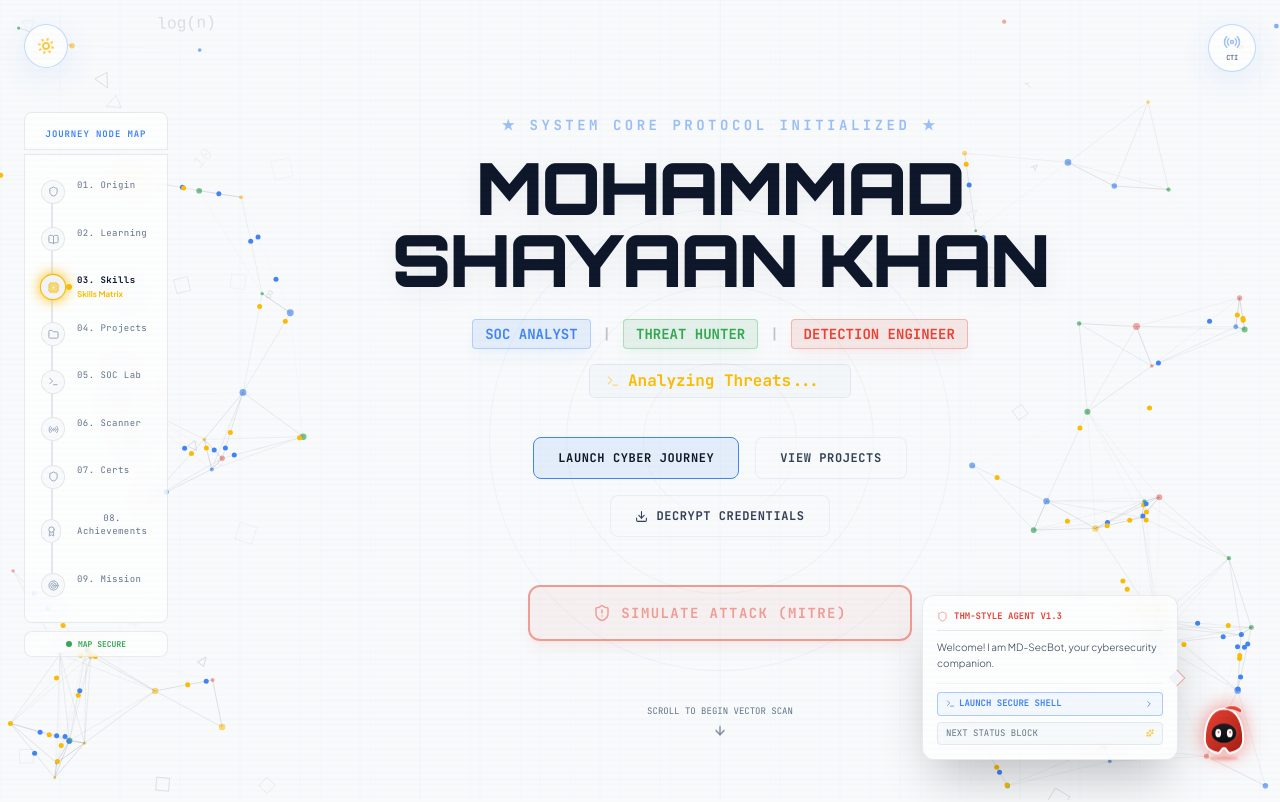
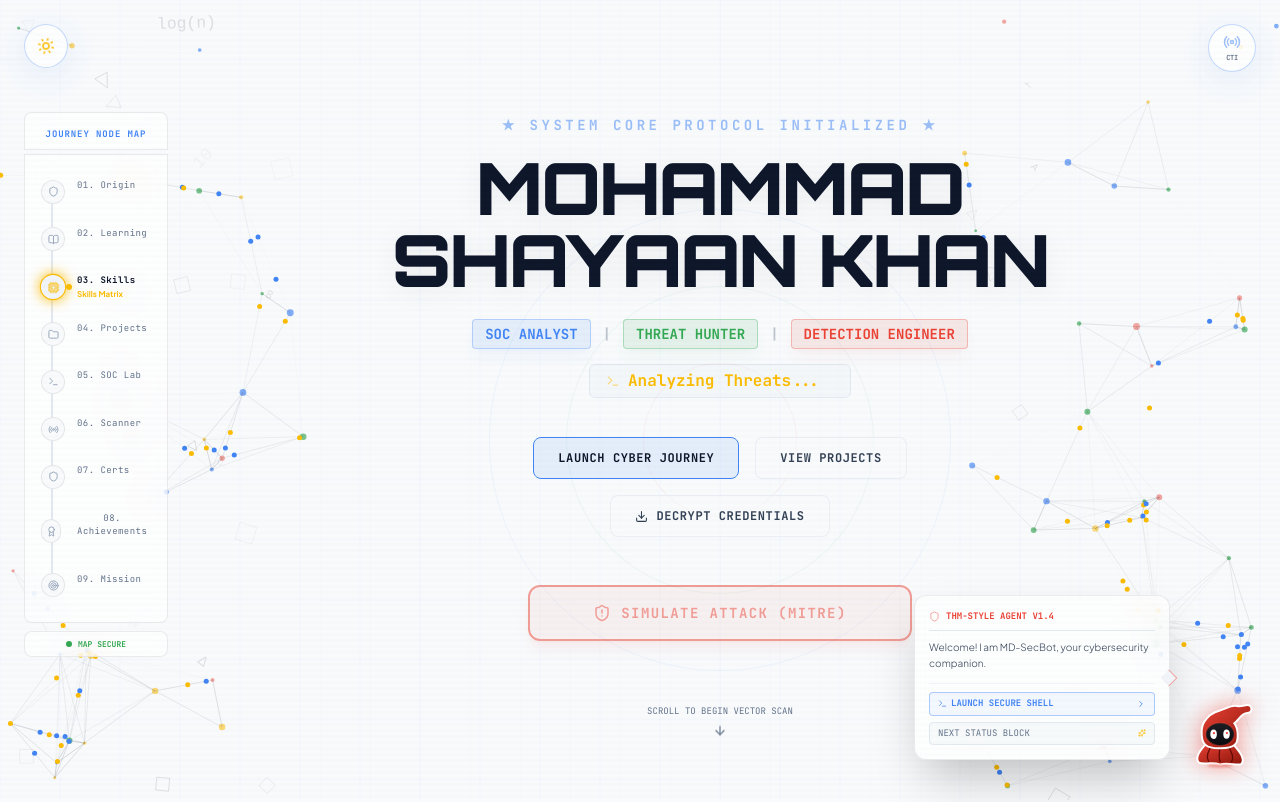
Before and after one commit to mdshayaankhan/SOC_Analyst_Portfolio, a React (Vite) app: page / in a window 1280 px wide. Shown: the top 802 px of the page. Built offline with nearby package versions, Linux system fonts and the light colour scheme.

Commit message:
style: reshape mascot with death devil hood tail and wind-blown waving cloak curtain

```diff
--- a/src/components/CyberBot.jsx
+++ b/src/components/CyberBot.jsx
@@ -42,10 +42,10 @@ const CyberBot = ({ isTerminalOpen, onToggleTerminal }) => {
     };
 
     const interval = setInterval(() => {
-      if (Math.random() > 0.3) {
+      if (Math.random() > 0.35) {
         blinkCycle();
       }
-    }, 3800);
+    }, 4000);
 
     return () => clearInterval(interval);
   }, []);
@@ -62,9 +62,9 @@ const CyberBot = ({ isTerminalOpen, onToggleTerminal }) => {
       const dy = e.clientY - botCenterY;
       const dist = Math.hypot(dx, dy);
 
-      const maxDisplacement = 5;
+      const maxDisplacement = 4.5;
       if (dist > 0) {
-        const factor = Math.min(maxDisplacement, dist * 0.025);
+        const factor = Math.min(maxDisplacement, dist * 0.02);
         setEyeOffset({
           x: (dx / dist) * factor,
           y: (dy / dist) * factor
@@ -79,27 +79,27 @@ const CyberBot = ({ isTerminalOpen, onToggleTerminal }) => {
   const handleMascotClick = (e) => {
     e.stopPropagation();
 
-    // Play dual-tone sound feedback
+    // Play laser jump sound using Web Audio API
     try {
       const audioCtx = new (window.AudioContext || window.webkitAudioContext)();
       const osc = audioCtx.createOscillator();
       const gain = audioCtx.createGain();
       osc.type = 'sine';
-      osc.frequency.setValueAtTime(600, audioCtx.currentTime);
-      osc.frequency.exponentialRampToValueAtTime(320, audioCtx.currentTime + 0.18);
+      osc.frequency.setValueAtTime(580, audioCtx.currentTime);
+      osc.frequency.exponentialRampToValueAtTime(280, audioCtx.currentTime + 0.2);
       gain.gain.setValueAtTime(0.04, audioCtx.currentTime);
-      gain.gain.exponentialRampToValueAtTime(0.001, audioCtx.currentTime + 0.18);
+      gain.gain.exponentialRampToValueAtTime(0.001, audioCtx.currentTime + 0.2);
       osc.connect(gain);
       gain.connect(audioCtx.destination);
       osc.start();
-      osc.stop(audioCtx.currentTime + 0.18);
+      osc.stop(audioCtx.currentTime + 0.2);
     } catch (err) {}
 
     // Trigger hop & 360 degree spin!
     setBotAnimationState('jump');
     setTimeout(() => {
       setBotAnimationState(isHovered ? 'hover' : 'idle');
-    }, 600);
+    }, 650);
 
     // Toggle bubble open/close
     if (showBubble) {
@@ -119,24 +119,42 @@ const CyberBot = ({ isTerminalOpen, onToggleTerminal }) => {
     }
   }, [isHovered, botAnimationState]);
 
-  // Animation variants
-  const mascotVariants = {
+  // Head variants (Floating/Swaying)
+  const headVariants = {
     idle: {
-      y: [0, -6, 0],
-      rotate: 0,
-      scale: 1,
-      transition: { repeat: Infinity, duration: 4, ease: "easeInOut" }
+      y: [0, -4, 0],
+      rotate: [-0.5, 0.5, -0.5],
+      transition: { repeat: Infinity, duration: 3.5, ease: "easeInOut" }
     },
     hover: {
-      y: [0, -3, 0],
-      scale: 1.08,
-      rotate: [-1.5, 1.5, -1.5],
-      transition: { repeat: Infinity, duration: 1.6, ease: "easeInOut" }
+      y: [0, -2, 0],
+      rotate: [-1, 1, -1],
+      transition: { repeat: Infinity, duration: 1.5, ease: "easeInOut" }
     },
     jump: {
       y: [0, -22, 0],
       rotate: [0, 360],
-      scale: [1, 1.15, 0.9, 1],
+      transition: { duration: 0.6, ease: "easeInOut" }
+    }
+  };
+
+  // Cloak curtain variants (Wavy wind/air effect)
+  const cloakVariants = {
+    idle: {
+      rotate: [-1.8, 1.8, -1.8],
+      skewX: [-2.5, 2.5, -2.5],
+      scaleY: [1, 1.02, 1],
+      transition: { repeat: Infinity, duration: 2.8, ease: "easeInOut" }
+    },
+    hover: {
+      rotate: [-3.5, 3.5, -3.5],
+      skewX: [-4.5, 4.5, -4.5],
+      scaleY: [0.97, 1.03, 0.97],
+      transition: { repeat: Infinity, duration: 1.3, ease: "easeInOut" }
+    },
+    jump: {
+      scaleY: [1, 0.8, 1.15, 1],
+      skewX: [-4, 4, 0],
       transition: { duration: 0.6, ease: "easeInOut" }
     }
   };
@@ -162,7 +180,7 @@ const CyberBot = ({ isTerminalOpen, onToggleTerminal }) => {
             <div className="flex items-center justify-between border-b border-cyber-bg-gray pb-1.5 mb-2 text-[9px] text-google-red font-bold">
               <div className="flex items-center gap-1.5">
                 <Shield size={11} className="animate-pulse text-google-red" />
-                <span>THM-STYLE AGENT V1.3</span>
+                <span>THM-STYLE AGENT V1.4</span>
               </div>
               <span className="w-1.5 h-1.5 rounded-full bg-google-red animate-ping" />
             </div>
@@ -204,22 +222,20 @@ const CyberBot = ({ isTerminalOpen, onToggleTerminal }) => {
         )}
       </AnimatePresence>
 
-      {/* 2. Interactive Red-Hooded TryHackMe style Mascot Helper Bot */}
-      <motion.div
+      {/* 2. Interactive Red-Hooded TryHackMe style Mascot Helper Bot with air-blown curtain body */}
+      <div
         ref={botRef}
-        animate={botAnimationState}
-        variants={mascotVariants}
+        className="w-18 h-18 cursor-pointer pointer-events-auto filter drop-shadow-[0_0_12px_rgba(234,67,53,0.55)] active:scale-95 transition-all"
+        title="THM-SecBot - Click to toggle console"
+        onClick={handleMascotClick}
         onMouseEnter={() => setIsHovered(true)}
         onMouseLeave={() => setIsHovered(false)}
-        onClick={handleMascotClick}
-        className="w-16 h-16 cursor-pointer pointer-events-auto filter drop-shadow-[0_0_10px_rgba(234,67,53,0.6)] active:scale-95 transition-all"
-        title="THM-SecBot - Click to toggle console"
       >
-        <svg viewBox="0 0 100 100" className="w-full h-full">
+        <svg viewBox="0 0 100 100" className="w-full h-full overflow-visible">
           <defs>
             <linearGradient id="hoodRedGrad" x1="0%" y1="0%" x2="100%" y2="100%">
               <stop offset="0%" stopColor="#EA4335" />
-              <stop offset="100%" stopColor="#a31d12" />
+              <stop offset="100%" stopColor="#8c140b" />
             </linearGradient>
             <linearGradient id="faceDarkGrad" x1="0%" y1="0%" x2="0%" y2="100%">
               <stop offset="0%" stopColor="#1C1E24" />
@@ -227,30 +243,49 @@ const CyberBot = ({ isTerminalOpen, onToggleTerminal }) => {
             </linearGradient>
           </defs>
 
-          {/* Outer Hood Body (Red Gradient with clean white outline) */}
+          {/* LAYER 1: Wrapped body curtain (Sways independently to mimic air effect) */}
+          <motion.g
+            animate={botAnimationState}
+            variants={cloakVariants}
+            style={{ originX: 0.5, originY: 0.68 }}
+          >
+            {/* Wavy Phantom Cloak Body */}
             <path
-            d="M 50 15
-               C 28 15, 20 40, 20 62
-               C 20 78, 31 82, 40 84
-               C 44 85, 45 79, 48 77
-               C 50 76, 50 76, 52 77
-               C 55 79, 56 85, 60 84
-               C 69 82, 80 78, 80 62
-               C 80 40, 72 15, 50 15 Z"
+              d="M 32 66
+                 C 26 73, 14 85, 20 93
+                 C 26 97, 38 91, 50 95
+                 C 62 91, 74 97, 80 93
+                 C 86 85, 74 73, 68 66 Z"
               fill="url(#hoodRedGrad)"
               stroke="#ffffff"
-            strokeWidth="3.2"
+              strokeWidth="2.8"
             />
+            {/* Dark inner folds/shadows for 3D curtain effect */}
+            <path d="M 38 70 C 34 78, 30 85, 34 91" stroke="#600b05" strokeWidth="1.8" strokeLinecap="round" fill="none" />
+            <path d="M 50 72 C 49 80, 48 86, 50 91" stroke="#600b05" strokeWidth="1.8" strokeLinecap="round" fill="none" />
+            <path d="M 62 70 C 66 78, 70 85, 66 91" stroke="#600b05" strokeWidth="1.8" strokeLinecap="round" fill="none" />
+          </motion.g>
 
-          {/* Wizard Hood tail curve */}
+          {/* LAYER 2: Hood, Face, and Eyes (Floats slightly offset from cloak) */}
+          <motion.g
+            animate={botAnimationState}
+            variants={headVariants}
+            style={{ originX: 0.5, originY: 0.5 }}
+          >
+            {/* Outer Hood Head + top-right wizard tail */}
             <path
-            d="M 50 15
-               C 55 9, 68 7, 77 16
-               C 79 18, 77 23, 72 20
-               C 67 17, 58 16, 50 15 Z"
-            fill="#EA4335"
+              d="M 30 68
+                 C 24 64, 22 46, 28 36
+                 C 34 26, 42 22, 50 20
+                 C 58 18, 66 12, 74 14
+                 C 82 16, 88 10, 92 14
+                 C 95 17, 95 24, 88 24
+                 C 80 24, 76 34, 70 38
+                 C 76 46, 76 64, 70 68
+                 C 64 74, 36 74, 30 68 Z"
+              fill="url(#hoodRedGrad)"
               stroke="#ffffff"
-            strokeWidth="1.5"
+              strokeWidth="2.8"
             />
 
             {/* Dark Screen Face */}
@@ -260,8 +295,8 @@ const CyberBot = ({ isTerminalOpen, onToggleTerminal }) => {
               rx="20"
               ry="16"
               fill="url(#faceDarkGrad)"
-            stroke="rgba(234, 67, 53, 0.5)"
-            strokeWidth="2.5"
+              stroke="rgba(234, 67, 53, 0.4)"
+              strokeWidth="2.2"
             />
 
             {/* Cute pink blushes when hovered */}
@@ -290,18 +325,19 @@ const CyberBot = ({ isTerminalOpen, onToggleTerminal }) => {
                 </>
               )}
             </g>
+          </motion.g>
 
-          {/* Glowing base reflection underneath bot */}
+          {/* Floating base shadow beneath cloak */}
           <ellipse
             cx="50"
-            cy="92"
-            rx="22"
-            ry="3"
+            cy="97"
+            rx="18"
+            ry="2.5"
             fill="rgba(234, 67, 53, 0.35)"
             filter="blur(1.5px)"
           />
         </svg>
-      </motion.div>
+      </div>
 
     </div>
   );
```
Lines whose indentation alone changed are shown as unchanged.
